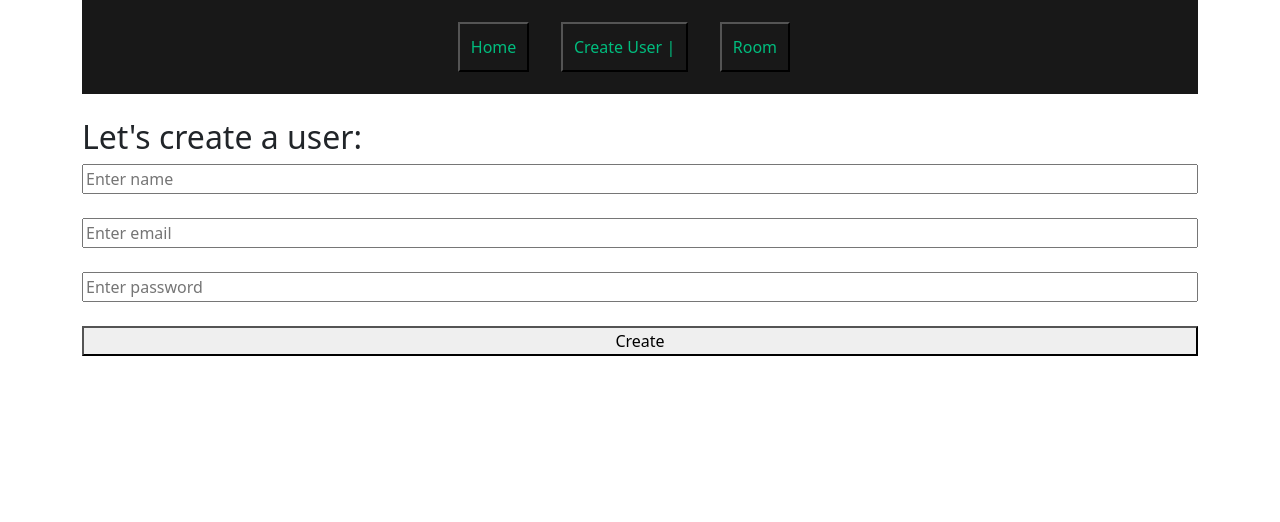
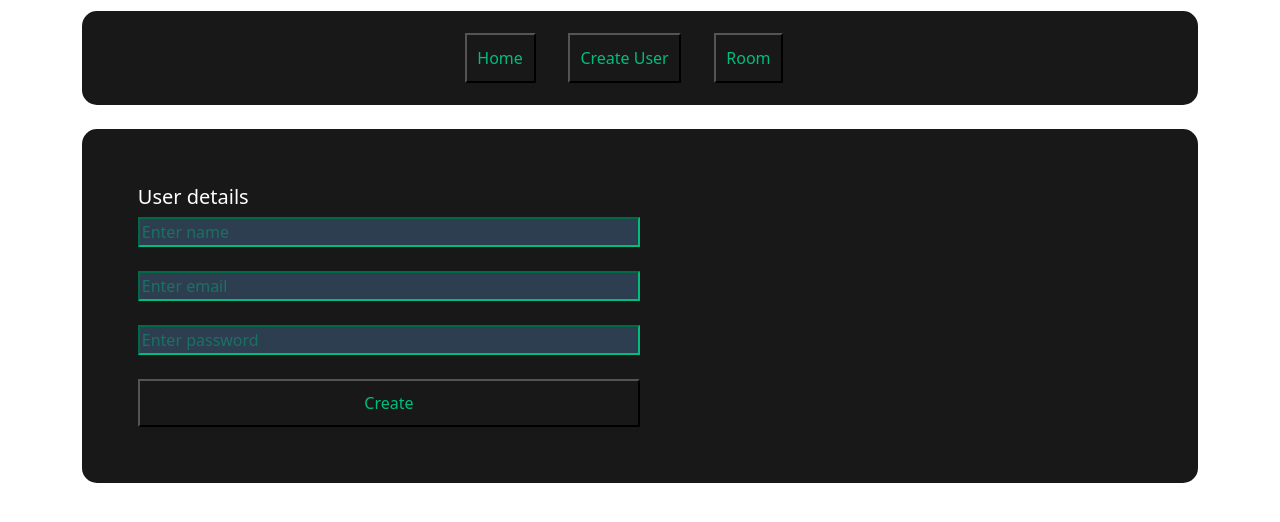
Before and after one commit to danylolviv/LeChat, a Vue app in the folder giga-chat-frontend/: page /createUser in a window 1280 px wide. Shown: the top 522 px of the page. Built offline with nearby package versions, Linux system fonts and the light colour scheme; no server answers.

Commit message:
More styling

```diff
--- a/giga-chat-frontend/src/App.vue
+++ b/giga-chat-frontend/src/App.vue
@@ -9,7 +9,7 @@ const userStore = UserStore();
   <div class="container">
     <nav class="navbarContainer">
       <button><RouterLink to="/">Home</RouterLink></button>
-      <button><RouterLink to="/createUser">Create User</RouterLink> |</button>
+      <button><RouterLink to="/createUser">Create User</RouterLink></button>
       <button><RouterLink to="/room">Room</RouterLink></button>
       <div v-if="userStore.userName.length > 0" class="userIdf">
         <button>User: {{ userStore.userName }}</button>
@@ -30,6 +30,8 @@ const userStore = UserStore();
 .navbarContainer{
   display: flex;
   justify-content: center;
+  margin-top: 1%;
+  border-radius: 15px;
   padding: 2%;
   background: #181818;
   color: white;
@@ -51,4 +53,5 @@ nav button {
   text-decoration: none;
   border-bottom: solid ;
 }
+
 </style>
--- a/giga-chat-frontend/src/assets/base.css
+++ b/giga-chat-frontend/src/assets/base.css
@@ -34,6 +34,8 @@
   --color-text: var(--vt-c-text-light-1);
 
   --section-gap: 160px;
+
+
 }
 
 @media (prefers-color-scheme: dark) {
--- a/giga-chat-frontend/src/views/ChatView.vue
+++ b/giga-chat-frontend/src/views/ChatView.vue
@@ -1,4 +1,5 @@
 <template>
+  <div class="container">
     <h2>Send chat</h2>
     <input v-model="txtChatInput" v-on:input="typing" placeholder="Enter chat" /> <br />
     <button @click="sendChat">Send</button>
@@ -8,11 +9,13 @@
       </li>
     </ul>
     <h2>{{chatStore.currentRoom}} chats:</h2>
-  <ul>
-    <li v-for="(chat, index) in chatStore.chats" v-bind:key="index">
-      {{chat.user}} : {{chat.text}}
-    </li>
-  </ul>
+    <div class="chatContainer" >
+      <div class="messageContainer" v-for="(chat, index) in chatStore.chats" v-bind:key="index">
+        <strong class="name">{{chat.user}}</strong>
+        <p class="message">{{chat.text}}</p>
+      </div>
+    </div>
+  </div>
 </template>
 
 <script setup lang="ts">
@@ -41,5 +44,59 @@ function typing(){
 </script>
 
 <style scoped>
+.name{
+  color: hsla(160, 100%, 37%, 1);
+  opacity: 0.7;
 
+}
+.chatContainer{
+  overflow: scroll;
+  height: 400px;
+  width: 50%;
+  background: #2c3e50;
+  border-radius: 15px;
+  overflow-x: hidden;
+
+}
+.messageContainer{
+  margin: 5px;
+  padding: 5px;
+  height: fit-content;
+  width: fit-content;
+  min-width: 200px;
+  border-radius: 5px 5px 5px 0px;
+  background: #181818;
+ color: white;
+}
+
+.container{
+  border-radius: 15px;
+  padding: 2%;
+  height: auto;
+  min-height: 650px;
+  background: #181818;
+  color: white;
+}
+
+input{
+  width: 50%;
+  border-color: hsla(160, 100%, 37%, 1);
+  background: #2c3e50;
+  color: hsla(160, 100%, 37%, 1);
+}
+
+::placeholder { /* Chrome, Firefox, Opera, Safari 10.1+ */
+  color: hsla(160, 100%, 37%, 1);
+  opacity: 0.4; /* Firefox */
+}
+
+button{
+  width: 20%;
+  margin-left: 15%;
+  padding: 1%;
+  margin-right: 3%;
+  background: #181818;
+  color: hsla(160, 100%, 37%, 1);
+  text-decoration: none;
+}
 </style>
--- a/giga-chat-frontend/src/views/CreateUser.vue
+++ b/giga-chat-frontend/src/views/CreateUser.vue
@@ -1,9 +1,12 @@
 <template>
-  <h2>Let's create a user:</h2>
-  <input v-model="inputName" placeholder="Enter name" /> <br />
-  <input v-model="inputEmail" placeholder="Enter email" /><br />
-  <input v-model="inputPassword" placeholder="Enter password" /><br />
-  <button @click="handleCreateUser">Create</button>
+  <div class="container">
+    <h5 >User details</h5>
+    <input v-model="inputName" placeholder="Enter name" /> <br />
+    <input v-model="inputEmail" placeholder="Enter email" /><br />
+    <input type="password" v-model="inputPassword" placeholder="Enter password" /><br />
+    <button @click="handleCreateUser">Create</button>
+  </div>
+
 </template>
 
 <script setup lang="ts">
@@ -20,4 +23,37 @@ function handleCreateUser() {
 }
 </script>
 
-<style scoped></style>
+<style scoped>
+
+input{
+  width: 50%;
+  border-color: hsla(160, 100%, 37%, 1);
+  background: #2c3e50;
+  color: hsla(160, 100%, 37%, 1);
+}
+
+::placeholder { /* Chrome, Firefox, Opera, Safari 10.1+ */
+  color: hsla(160, 100%, 37%, 1);
+  opacity: 0.4; /* Firefox */
+}
+.container{
+  border-radius: 15px;
+  background: #181818;
+  padding: 5%;
+}
+
+h5{
+  color: white;
+}
+
+button{
+  width: 50%;
+  padding: 1%;
+  margin-right: 3%;
+  background: #181818;
+  color: hsla(160, 100%, 37%, 1);
+  text-decoration: none;
+}
+
+
+</style>
--- a/giga-chat-frontend/src/views/HomeView.vue
+++ b/giga-chat-frontend/src/views/HomeView.vue
@@ -3,5 +3,18 @@
 </script>
 
 <template>
-<h1>Hello your homeeer</h1>
+  <div class="container">
+    <h1>State of app features</h1>
+  </div>
+
 </template>
+
+<style scoped>
+.container{
+  border-radius: 15px;
+  padding: 2%;
+  height: 300px;
+  background: #181818;
+  color: white;
+}
+</style>
```
Lines whose indentation alone changed are shown as unchanged.
